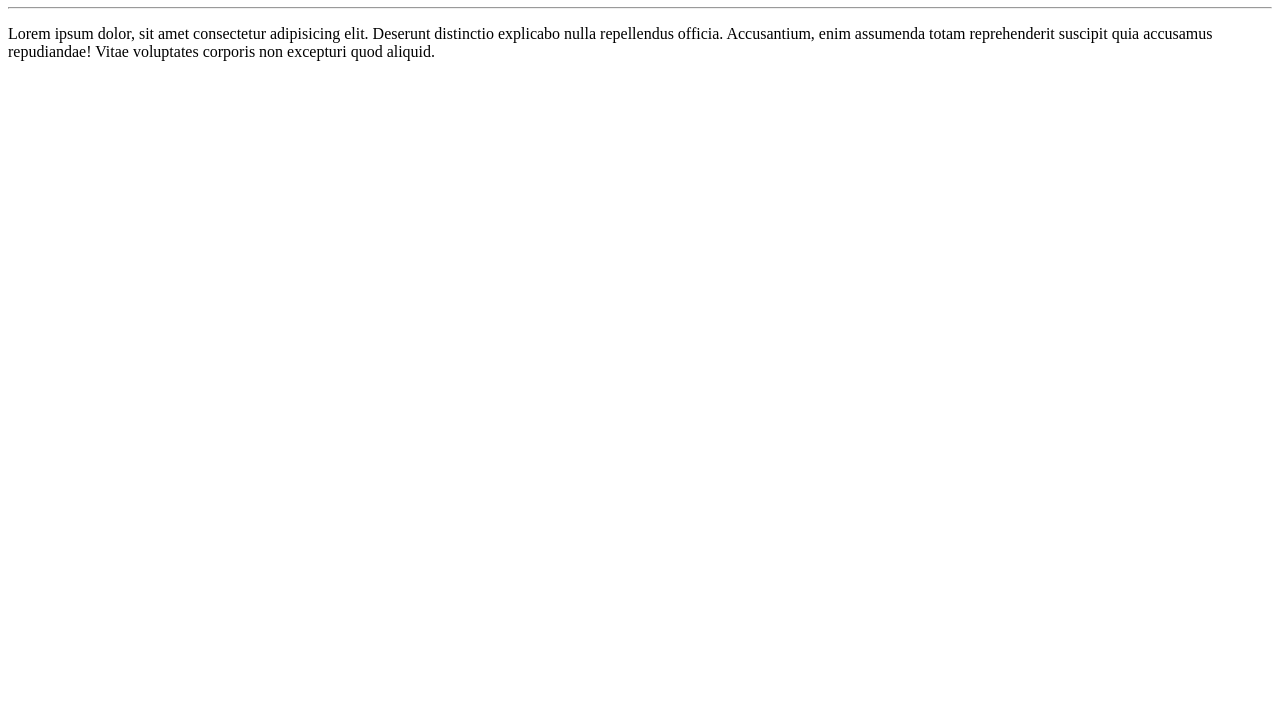
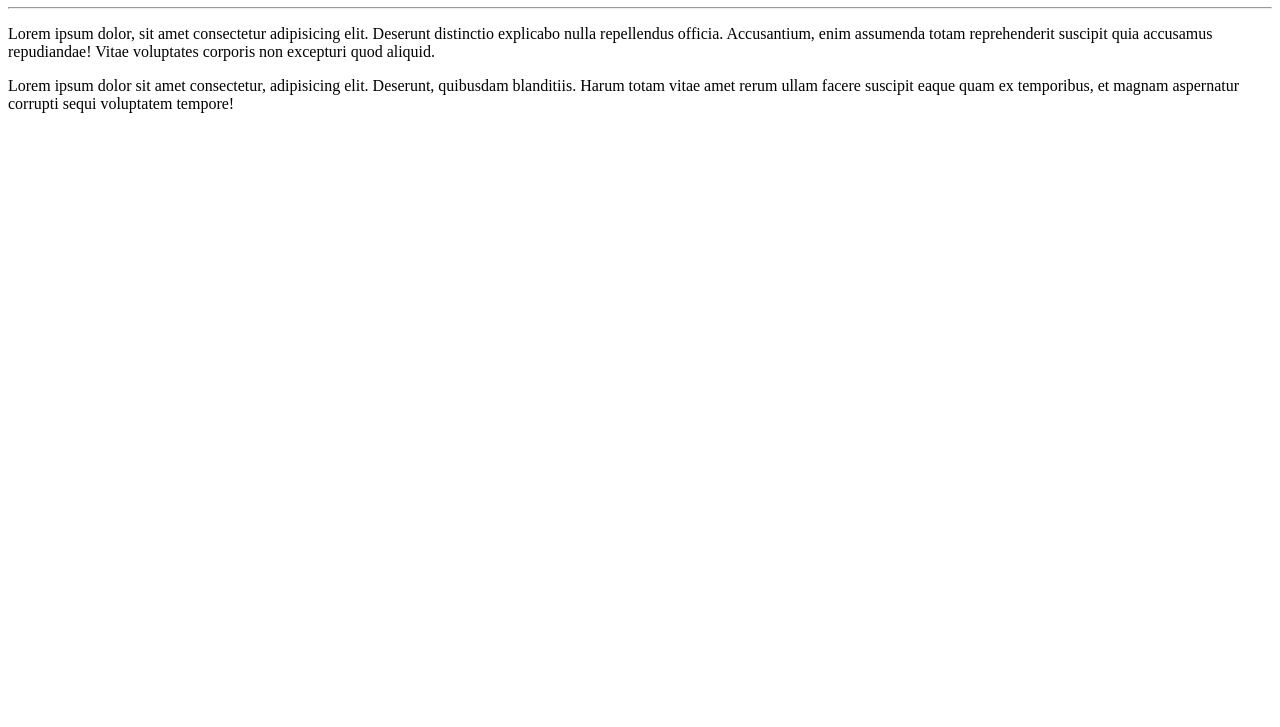
Before and after one commit to Elenilson777/olaMundo, a plain HTML site: page site-exemplo/index.html in a window 1280 px wide. Shown: the part 73-800 px from the top of the page. Drawn offline with Linux system fonts and the light colour scheme.

Commit message:
Adicionei um parágrafo

```diff
--- a/site-exemplo/index.html
+++ b/site-exemplo/index.html
@@ -9,6 +9,7 @@
     <h1>Olá, mundo!</h1>
     <hr>
     <p>Lorem ipsum dolor, sit amet consectetur adipisicing elit. Deserunt distinctio explicabo nulla repellendus officia. Accusantium, enim assumenda totam reprehenderit suscipit quia accusamus repudiandae! Vitae voluptates corporis non excepturi quod aliquid.</p>
+    <p>Lorem ipsum dolor sit amet consectetur, adipisicing elit. Deserunt, quibusdam blanditiis. Harum totam vitae amet rerum ullam facere suscipit eaque quam ex temporibus, et magnam aspernatur corrupti sequi voluptatem tempore!</p>
 
 </body>
 </html>
```
